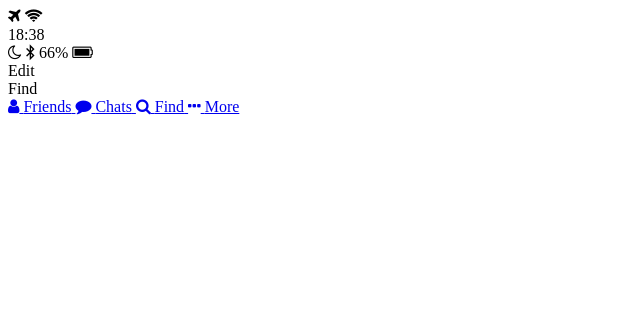
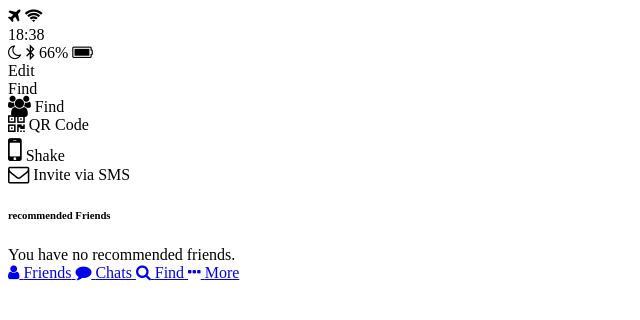
Before and after one commit to kijoyoo/kakao-clone, a plain HTML site: page find.html in a window 1280 px wide. Shown: the whole page, without its empty margins (0-640 px from the left). Drawn offline with Linux system fonts and the light colour scheme.

Commit message:
Find is done

```diff
--- a/find.html
+++ b/find.html
@@ -23,7 +23,6 @@
         <span class="header__battery">66% <i class="fa fa-battery-full"></i></span>
       </div>
     </div>
-
     <div class="header__bottom">
       <div class="header__column">
         <span class="header__text">Edit</span>
@@ -35,6 +34,36 @@
       </div>
     </div>
    </header>
+
+   <main clas="find">
+     <section class="find__options">
+       <div class="find__option">
+         <i class="fa fa-users fa-lg"></i>
+         <span class="find__option-title">Find</span>
+       </div>
+       <div class="find__option">
+         <i class="fa fa-qrcode fa-lg"></i>
+         <span class="find__option-title">QR Code</span>
+       </div>
+       <div class="find__option">
+         <i class="fa fa-mobile fa-2x"></i>
+         <span class="find__option-title">Shake</span>
+       </div>
+       <div class="find__option">
+         <i class="fa fa-envelope-o fa-lg"></i>
+         <span class="find__option-title">Invite via SMS</span>
+       </div>
+     </section>
+     <section class="find__recommended">
+       <header>
+         <h6 class="recommended__title">recommended Friends</h6>
+       </header>
+       <div class="recommended__none">
+         <span class="recommended__text">You have no recommended friends.</span>
+       </div>
+     </section>
+   </main>
+
    <nav class="tab-bar">
      <a href="index.html" class="tab-bar__tab">
        <i class="fa fa-user"></i>
```
